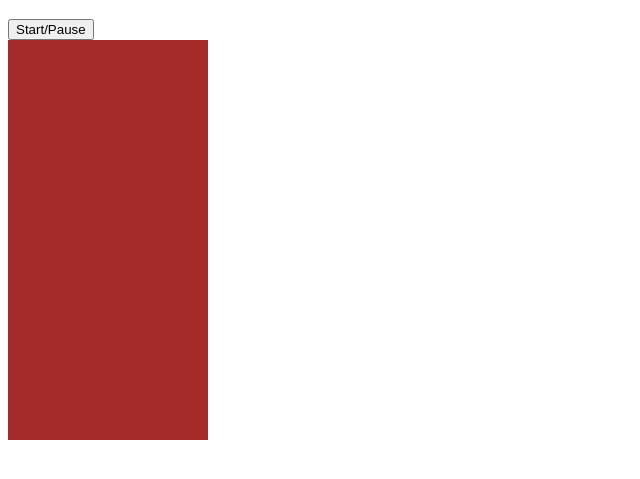
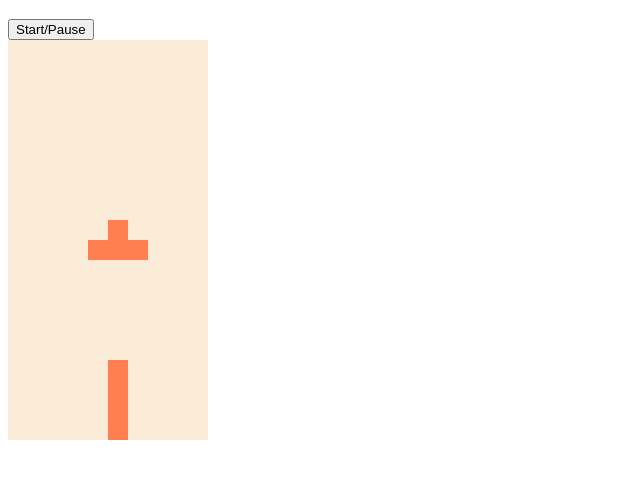
Before and after one commit to HarshVardhan22/Tetris, a website: page index.html in a window 1280 px wide. Shown: the part 61-540 px from the top of the page, without its empty margins (0-640 px from the left). Drawn offline with Linux system fonts and the light colour scheme.

Commit message:
tetris v1.1

```diff
--- a/index.html
+++ b/index.html
@@ -210,6 +210,16 @@
         <div></div>
         <div></div>
         <div></div>
+        <div class="taken"></div>
+        <div class="taken"></div>
+        <div class="taken"></div>
+        <div class="taken"></div>
+        <div class="taken"></div>
+        <div class="taken"></div>
+        <div class="taken"></div>
+        <div class="taken"></div>
+        <div class="taken"></div>
+        <div class="taken"></div>
     </div>
     <script src="script.js"></script>
 </body>
--- a/script.js
+++ b/script.js
@@ -41,8 +41,50 @@ document.addEventListener('DOMContentLoaded', ()=>{
       [1, width + 1, width * 2 + 1, width * 3 + 1],
       [width, width + 1, width + 2, width + 3]
     ];
-})
+
 
 const theBlocks = [LBlock,zBlock,tBlock,oBlock,iBlock];
 
-let cur
+let currentPosition =4;
+let currentRotation =0;
+
+//selecting a tetrimino at random
+let random = Math.floor(Math.random()*theBlocks.length);
+
+let current = theBlocks[random][currentRotation];
+
+//Drawing the tetriminos or blocks
+
+function draw(){
+  current.forEach(index=>{
+    squares[currentPosition+index].classList.add('block');
+  })
+}
+
+function undraw(){
+  current.forEach(index=>{
+    squares[currentPosition+index].classList.remove('block');
+  })
+}
+
+timerId = setInterval(moveDown, 200);
+
+function moveDown(){
+  undraw();
+  currentPosition+=width;
+  draw();
+  freeze();
+}
+
+function freeze(){
+  if( current.some(index => squares[currentPosition + index + width].classList.contains('taken'))){
+    current.forEach(index=>squares[currentPosition + index].classList.add('taken'));
+
+    // create a new block falling
+  random = Math.floor(Math.random()*theBlocks.length);
+  current = theBlocks[random][currentRotation];
+  currentPosition = 4;
+  draw();
+
+}}
+})
--- a/style.css
+++ b/style.css
@@ -9,7 +9,7 @@
 .grid div{
     height : 20px;
     width : 20px;
-    background-color: brown;
+
 
 }
 
```
